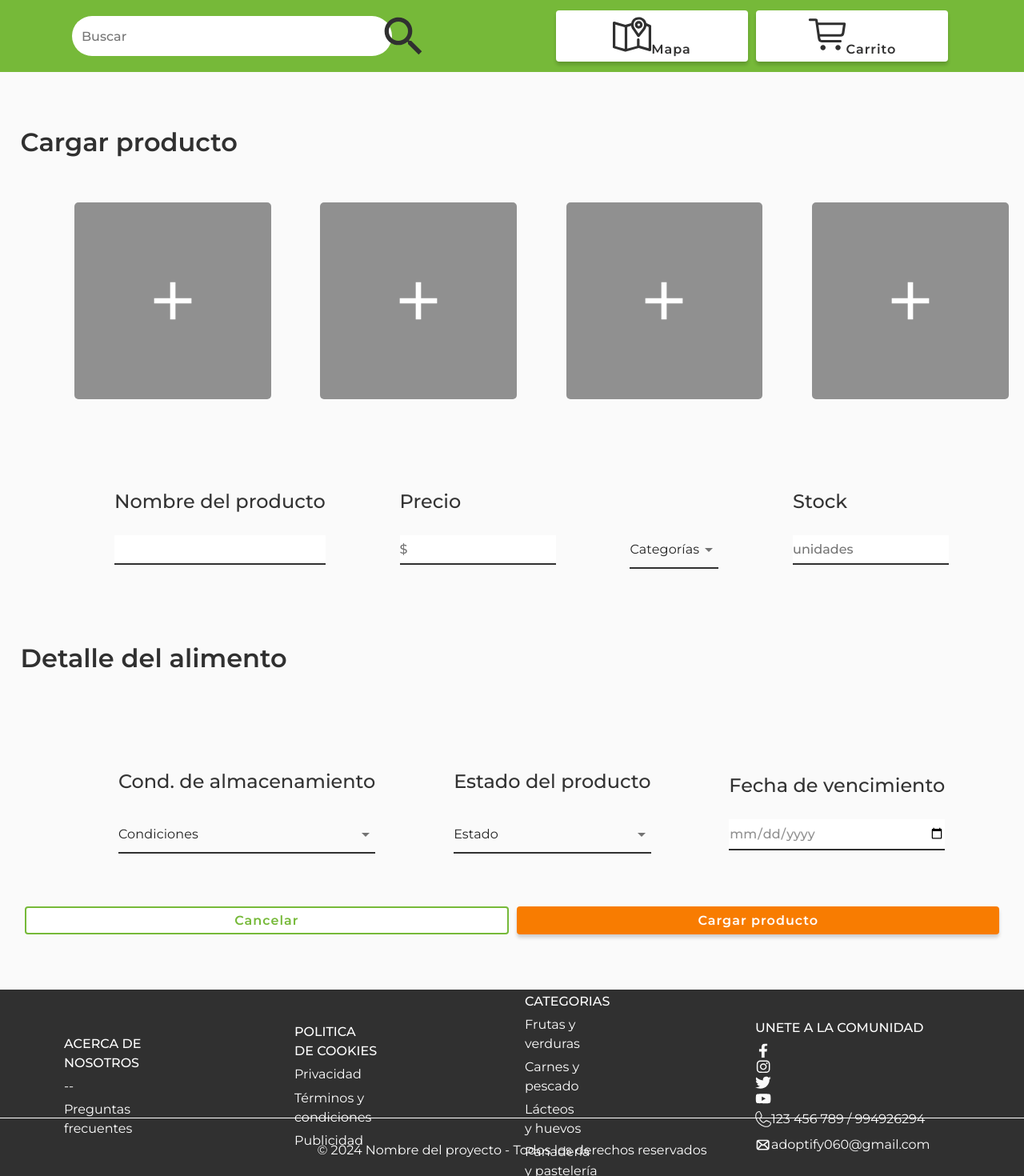
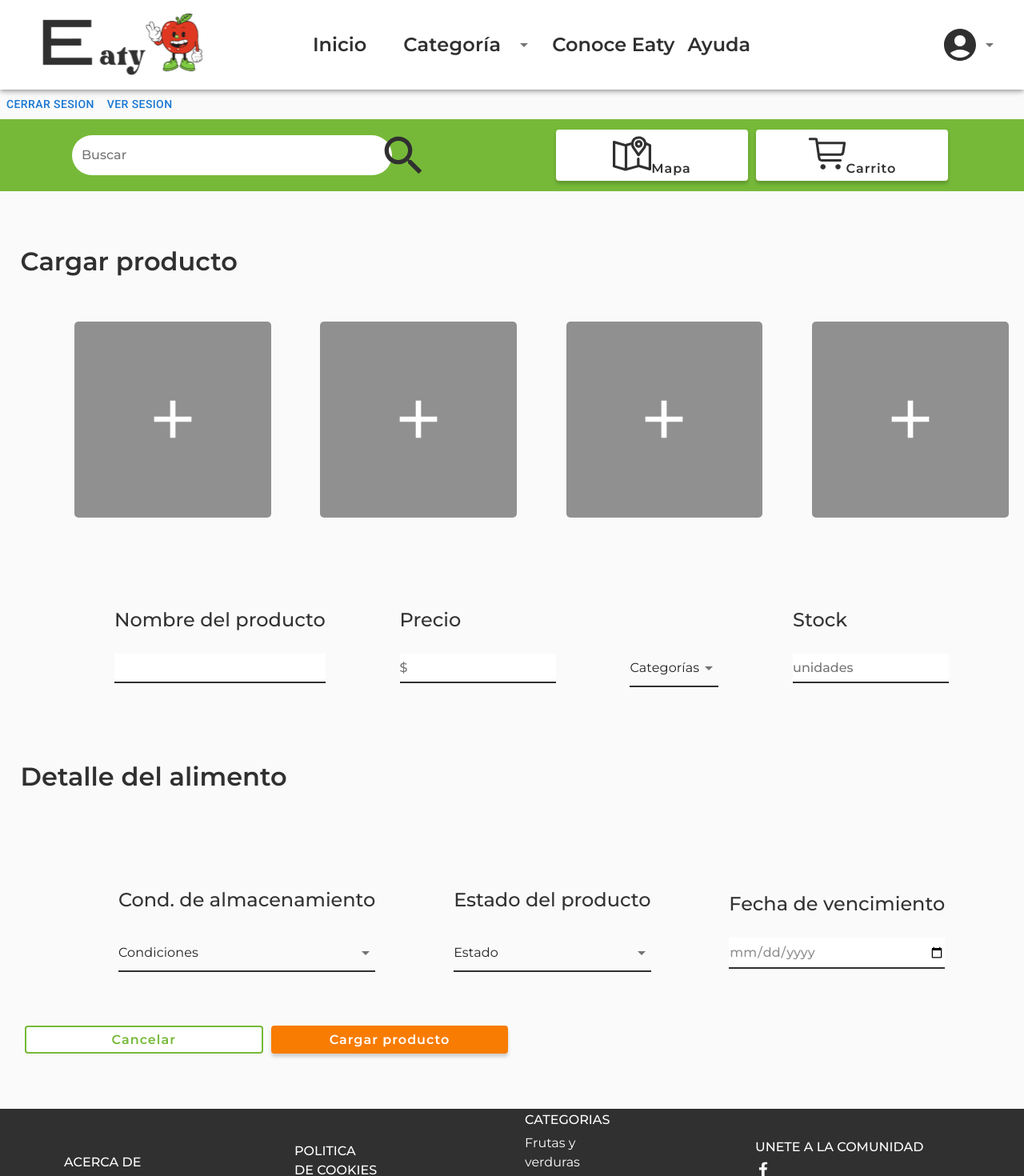
Before and after one commit to No-Country-simulation/equipo-s19-12-n-webapp, a React (Vite) app in the folder Frontend/front-project/: page /categorias in a window 1280 px wide. Shown: the top 1470 px of the page at 80% size. Built offline with nearby package versions, Linux system fonts and the light colour scheme.

Commit message:
feat: integracion con rama Loudes

```diff
--- a/Frontend/front-project/src/core/components/atomos/Button/Button.jsx
+++ b/Frontend/front-project/src/core/components/atomos/Button/Button.jsx
@@ -3,7 +3,7 @@ import "./style.css";
 import classnames from "classnames";
 import Icon from "../Icon/Icon";
 
-const Button = ({ texto, variante, icon, iconSize, onClick}) => {
+const Button = ({ texto, variante, icon, iconSize, onClick, ancho}) => {
   const buttonClassnames = classnames("button", {
     orange: variante === "orange",
     green: variante === "green",
@@ -14,7 +14,7 @@ const Button = ({ texto, variante, icon, iconSize, onClick}) => {
 
   return (
     <>
-      <button className={buttonClassnames} onClick={onClick}>
+      <button className={buttonClassnames} style={{width: ancho}} onClick={onClick}>
         {icon && (
           <Icon
             type={icon}
--- a/Frontend/front-project/src/core/components/organismos/FormAgregarProductos/FormProductos.jsx
+++ b/Frontend/front-project/src/core/components/organismos/FormAgregarProductos/FormProductos.jsx
@@ -27,7 +27,7 @@ const FormProductos = () => {
             </div>
 
             <div className="botones">
-                <Boton texto={'Cargar producto'} variante={'orange'} />
+                <Boton texto={'Cargar producto'} variante={'orange'}/>
                 <Boton texto={'Cancelar'} variante={'green'} />
             </div>
         </ form>
--- a/Frontend/front-project/src/core/components/organismos/FormAgregarProductos/style.css
+++ b/Frontend/front-project/src/core/components/organismos/FormAgregarProductos/style.css
@@ -32,4 +32,7 @@ form {
         align-items: last baseline;
         width: 100%;
     }
+    .botones{
+        width: 50%;
+    }
 }
--- a/Frontend/front-project/src/core/routes/AppRouter.jsx
+++ b/Frontend/front-project/src/core/routes/AppRouter.jsx
@@ -22,7 +22,7 @@ export const AppRouter = createBrowserRouter([
     },
     {
         path: "/categorias",
-        element: <Categorias/>,
+        element: <Layout><Categorias/></Layout>,
     },
     {
         path: "/perfil",
--- a/Frontend/front-project/src/features/categorias/Categorias.jsx
+++ b/Frontend/front-project/src/features/categorias/Categorias.jsx
@@ -34,7 +34,7 @@ const Categorias = () => {
       <InputTit titulo={'Nombre de otra cooosa'} modo={'selector'} placeholder={'pureba selector'} categorias={['opc1', 'opc2', 'opc3']}/> */}
       <SearchBar />
       <FormProductos />
-      <Footer />
+
     </div>
   );
 };
```
